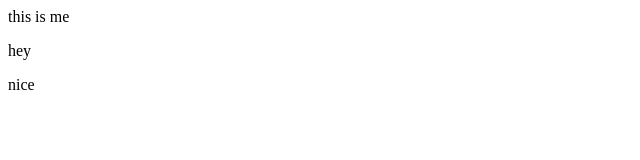
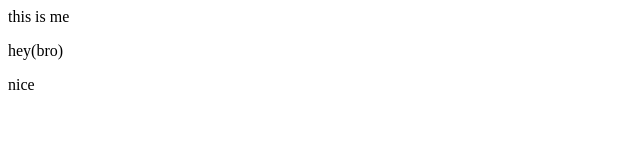
Before and after one commit to pinak22dhir/12-10-23, a plain HTML site: page index.html in a window 1280 px wide. Shown: the full height of the page, 0-640 px from the left. Drawn offline with Linux system fonts and the light colour scheme.

Commit message:
html is modified

```diff
--- a/index.html
+++ b/index.html
@@ -1,3 +1,3 @@
 <p>this is me</p>
-<p>hey</p>
+<p>hey(bro)</p>
 <p>nice</p>
```
